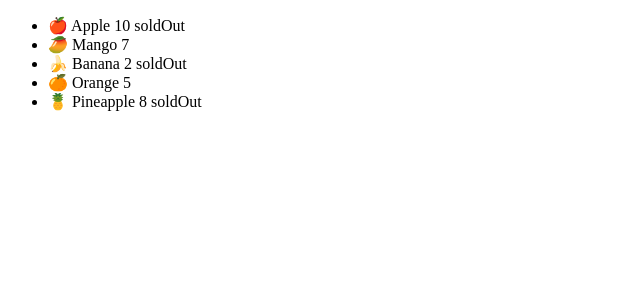
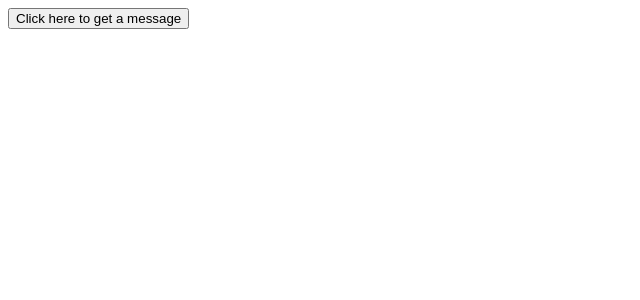
Before and after one commit to DarwinMelaya/React, a React (Vite) app in the folder reactpro/: page / in a window 1280 px wide. Shown: the top 300 px of the page, without its empty margins (0-640 px from the left). Built offline with nearby package versions, Linux system fonts and the light colour scheme.

Commit message:
EVENT HANDLING IN REACT

```diff
--- a/reactpro/src/App.jsx
+++ b/reactpro/src/App.jsx
@@ -1,10 +1,11 @@
 import ConditionalComponent from "./components/ConditionalComponent";
 import Fruits from "./components/Fruits";
+import Message from "./components/Message";
 
 function App() {
   return (
     <div className="App">
-      <Fruits />
+      <Message />
     </div>
   );
 }
--- /dev/null
+++ b/reactpro/src/components/Message.jsx
@@ -0,0 +1,12 @@
+const Message = () => {
+  function handleClick() {
+    console.log("Button Clicked");
+  }
+  return (
+    <div>
+      <button onClick={handleClick}>Click here to get a message</button>
+    </div>
+  );
+};
+
+export default Message;
```
